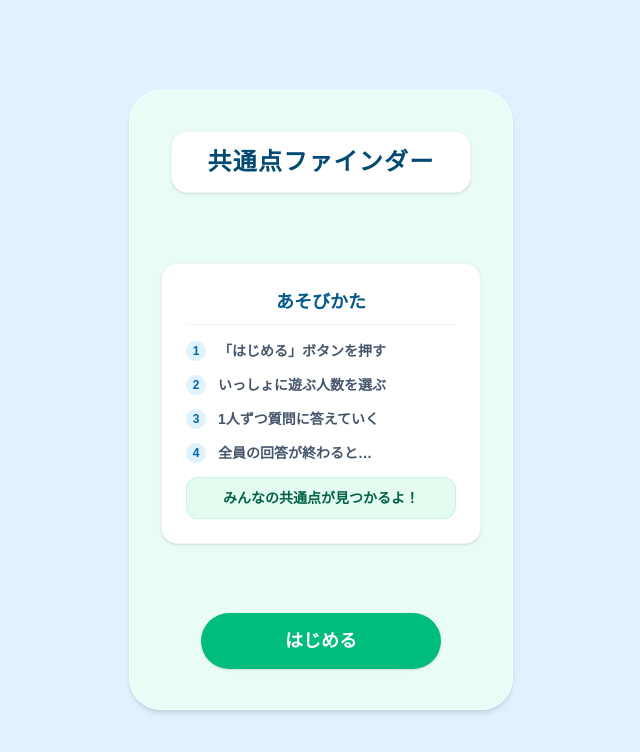
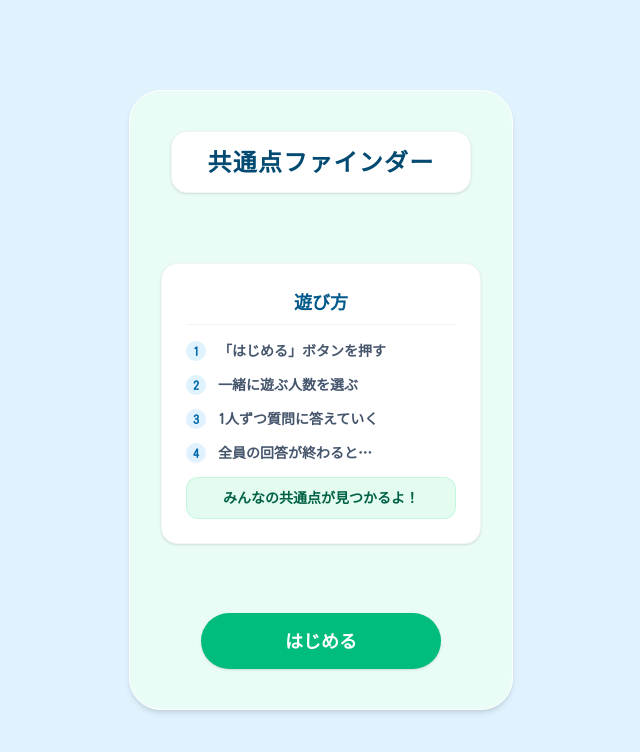
Before and after one commit to Webu-Kobedenshi/team2, a React (Vite) app in the folder frontend/: page / in a window 1280 px wide. Shown: the top 752 px of the page, without its empty margins (319-959 px from the left). Built offline with nearby package versions, Linux system fonts and the light colour scheme.

Commit message:
fix: PRの指摘事項を修正

```diff
--- a/frontend/index.html
+++ b/frontend/index.html
@@ -5,6 +5,9 @@
     <link rel="icon" type="image/svg+xml" href="/favicon.svg" />
     <meta name="viewport" content="width=device-width, initial-scale=1.0" />
     <title>frontend</title>
+    <link rel="preconnect" href="https://fonts.googleapis.com" />
+    <link rel="preconnect" href="https://fonts.gstatic.com" crossorigin />
+    <link href="https://fonts.googleapis.com/css2?family=Kosugi+Maru&display=swap" rel="stylesheet" />
   </head>
   <body>
     <div id="root"></div>
--- a/frontend/src/pages/Home.tsx
+++ b/frontend/src/pages/Home.tsx
@@ -20,9 +20,9 @@
     >
       <div className="bg-white border border-slate-100 p-6 rounded-2xl shadow-sm w-full max-w-[320px] flex flex-col justify-center">
         <h2 className="text-lg font-bold text-sky-800 border-b border-slate-100 pb-2 mb-4 text-center">
-          あそびかた
+          遊び方
         </h2>
-        <ul className="text-slate-600 text-sm space-y-3.5 font-bold list-none pl-0">
+        <ol className="text-slate-600 text-sm space-y-3.5 font-bold list-none pl-0">
           <li className="flex items-center gap-3">
             <span className="flex items-center justify-center w-5 h-5 rounded-full bg-sky-100 text-sky-700 text-xs">
               1
@@ -33,7 +33,7 @@
             <span className="flex items-center justify-center w-5 h-5 rounded-full bg-sky-100 text-sky-700 text-xs">
               2
             </span>
-            <span>いっしょに遊ぶ人数を選ぶ</span>
+            <span>一緒に遊ぶ人数を選ぶ</span>
           </li>
           <li className="flex items-center gap-3">
             <span className="flex items-center justify-center w-5 h-5 rounded-full bg-sky-100 text-sky-700 text-xs">
@@ -50,7 +50,7 @@
           <li className="flex items-center justify-center text-emerald-800 font-black bg-emerald-100/60 p-2.5 rounded-xl border border-emerald-200/50 mt-1 text-center">
             <span>みんなの共通点が見つかるよ！</span>
           </li>
-        </ul>
+        </ol>
       </div>
     </StartCard>
   );
```
